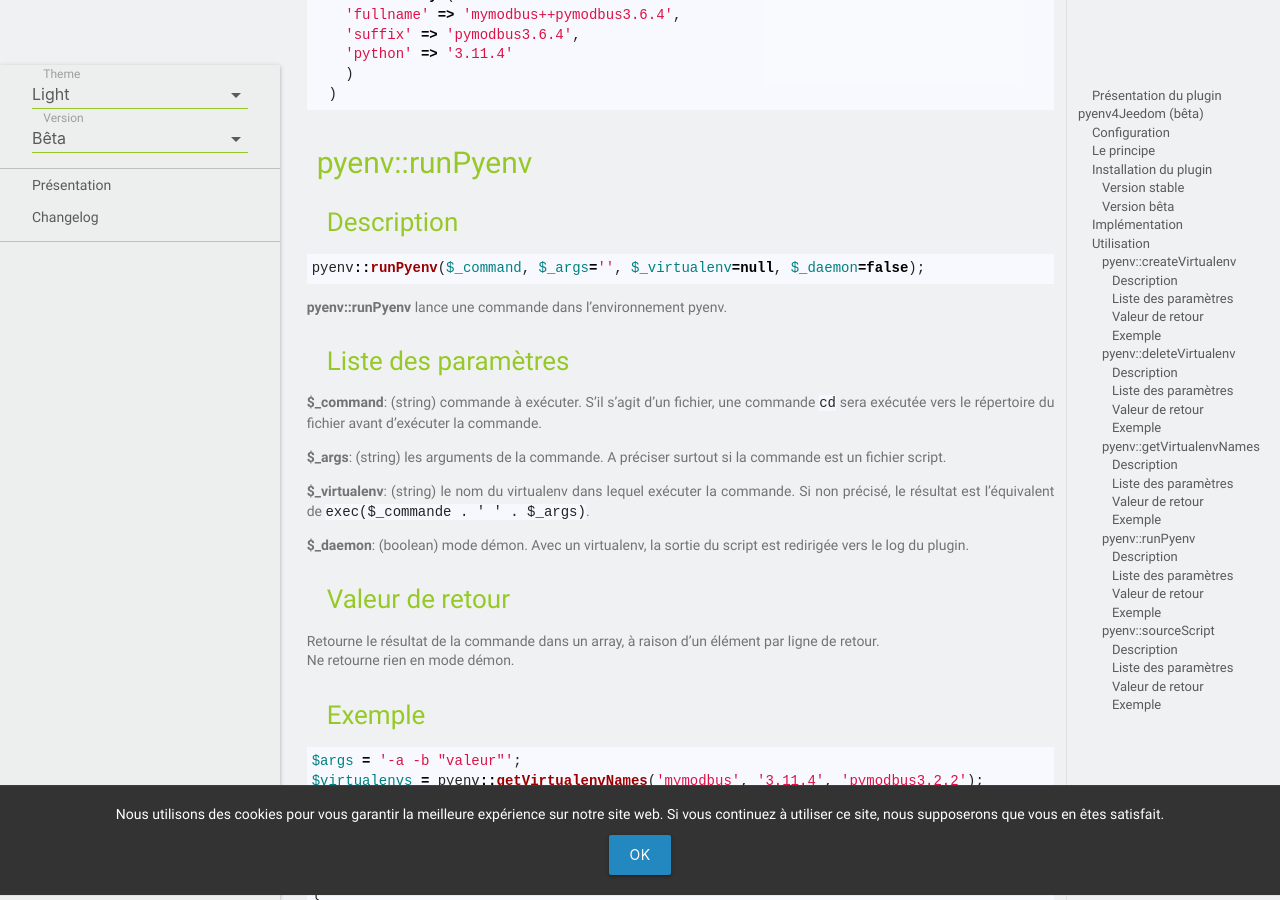
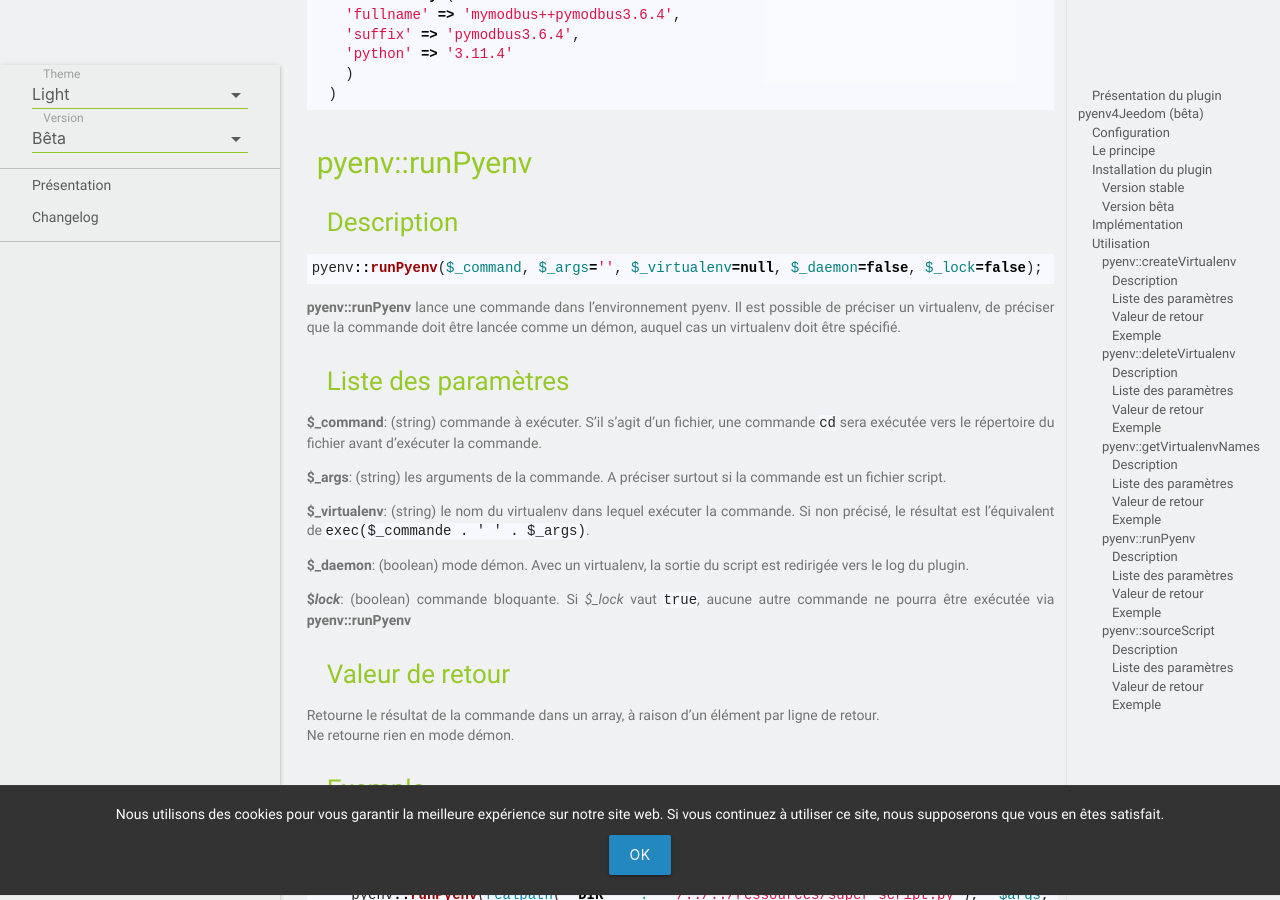
Before and after one commit to pifou25/pyenv4Jeedom, a Jekyll site: the page built from docs/fr_FR/beta/index.md, in a window 1280 px wide and 900 px high, scrolled down 6012 px. Built offline with Jekyll 4.4.1, drawn with Linux system fonts in a browser that asks for light colours; emoji names are drawn with the system emoji font; our own code applies the rules of GitHub Pages for plain Markdown files.

````diff
--- a/docs/fr_FR/beta/index.md
+++ b/docs/fr_FR/beta/index.md
@@ -289,10 +289,11 @@ array (
 ### Description
 
 ```php
-pyenv::runPyenv($_command, $_args='', $_virtualenv=null, $_daemon=false);
+pyenv::runPyenv($_command, $_args='', $_virtualenv=null, $_daemon=false, $_lock=false);
 ```
 
-**pyenv::runPyenv** lance une commande dans l'environnement pyenv.
+**pyenv::runPyenv** lance une commande dans l'environnement pyenv. Il est possible de préciser un virtualenv, de
+préciser que la commande doit être lancée comme un démon, auquel cas un virtualenv doit être spécifié.
 
 ### Liste des paramètres
 
@@ -305,6 +306,9 @@ répertoire du fichier avant d'exécuter la commande.
 l'équivalent de `exec($_commande . ' ' . $_args)`.
 
 **$_daemon**: (boolean) mode démon. Avec un virtualenv, la sortie du script est redirigée vers le log du plugin.
+
+**$_lock_**: (boolean) commande bloquante. Si *$_lock* vaut `true`, aucune autre commande ne pourra être exécutée via
+**pyenv::runPyenv**
 
 ### Valeur de retour
 
--- a/plugin_info/info.json
+++ b/plugin_info/info.json
@@ -1,7 +1,7 @@
 {
 	"id": "pyenv",
 	"name": "pyenv4Jeedom",
-	"pluginVersion": "0.1 beta",
+	"pluginVersion": "0.2 beta",
 	"description": {
 		"fr_FR": "Implémentation de pyenv pour Jeedom"
 	},
````
Also changed, not shown: docs/fr_FR/beta/changelog.md (+6 -0 lines), 2 other files.
